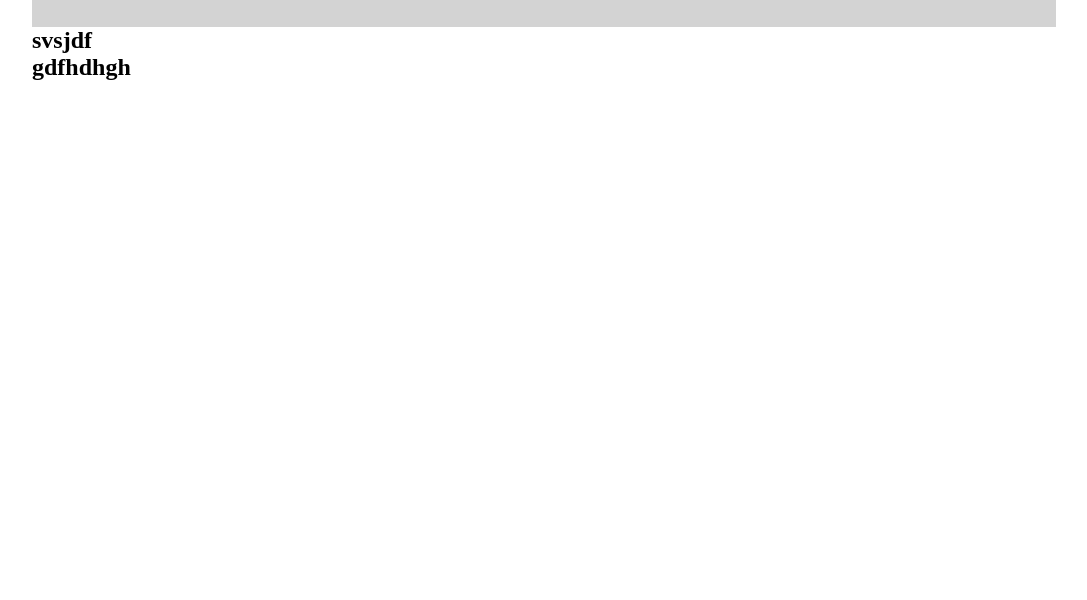
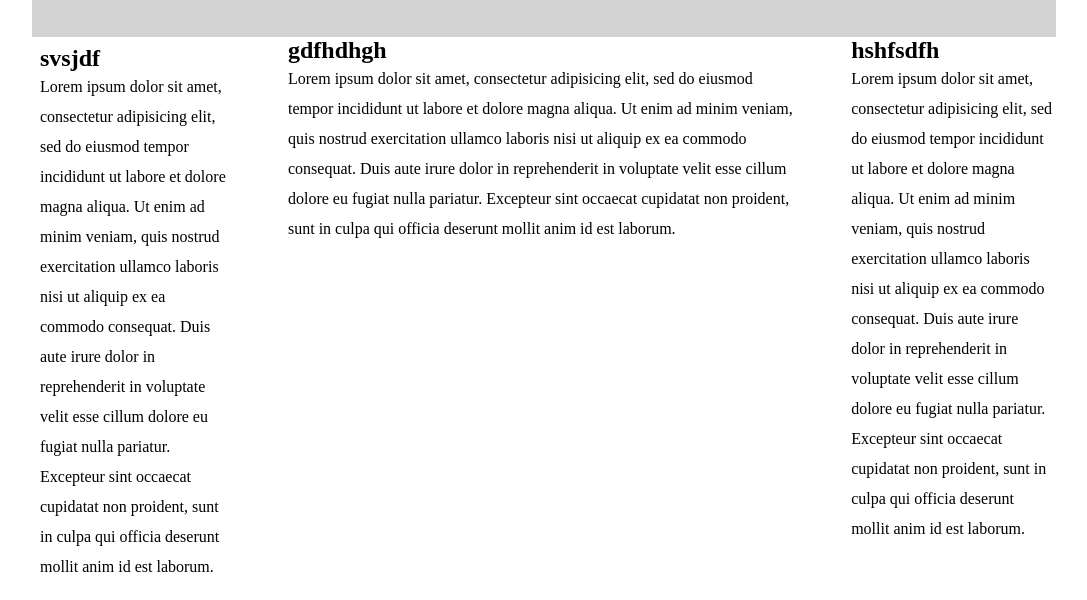
Before and after one commit to valeriodeprosperi/htmlcss-fluentify, a plain HTML site: page index.html in a window 1280 px wide. Shown: the part 517-1117 px from the top of the page, without its empty margins (96-1183 px from the left). Before the commit the page ends 800 px from the top, so only its background shows below. Drawn offline with Linux system fonts and the light colour scheme.

Commit message:
inserimento lorem e sistemazioni varie

```diff
--- a/index.html
+++ b/index.html
@@ -38,6 +38,8 @@
           <button id="button-color"type="button" name="button">strutura un piano</button>
 
         </div>
+
+
       </header>
       <!-- /parte superiore -->
 
@@ -48,18 +50,23 @@
                     <h2>Solo un corso sulla fluency può portare ad una soluzione definitiva concreata</h2>
         </div>
 
-        <div class="colonne">
+
           <aside class="col-left">
             <h2>svsjdf</h2>
+            <p>Lorem ipsum dolor sit amet, consectetur adipisicing elit, sed do eiusmod tempor incididunt ut labore et dolore magna aliqua. Ut enim ad minim veniam, quis nostrud exercitation ullamco laboris nisi ut aliquip ex ea commodo consequat. Duis aute irure dolor in reprehenderit in voluptate velit esse cillum dolore eu fugiat nulla pariatur. Excepteur sint occaecat cupidatat non proident, sunt in culpa qui officia deserunt mollit anim id est laborum.</p>
           </aside>
 
-          <section class="col-central">
+          <section class="col-center">
             <h2>gdfhdhgh</h2>
+            <p>Lorem ipsum dolor sit amet, consectetur adipisicing elit, sed do eiusmod tempor incididunt ut labore et dolore magna aliqua. Ut enim ad minim veniam, quis nostrud exercitation ullamco laboris nisi ut aliquip ex ea commodo consequat. Duis aute irure dolor in reprehenderit in voluptate velit esse cillum dolore eu fugiat nulla pariatur. Excepteur sint occaecat cupidatat non proident, sunt in culpa qui officia deserunt mollit anim id est laborum.</p>
           </section>
 
           <aside class="col-right">
+            <h2>hshfsdfh</h2>
+            <p>Lorem ipsum dolor sit amet, consectetur adipisicing elit, sed do eiusmod tempor incididunt ut labore et dolore magna aliqua. Ut enim ad minim veniam, quis nostrud exercitation ullamco laboris nisi ut aliquip ex ea commodo consequat. Duis aute irure dolor in reprehenderit in voluptate velit esse cillum dolore eu fugiat nulla pariatur. Excepteur sint occaecat cupidatat non proident, sunt in culpa qui officia deserunt mollit anim id est laborum.</p>
+          </aside>
 
-          </aside>
+
 
 
 
--- a/style.css
+++ b/style.css
@@ -94,3 +94,35 @@
   background-color: lightgrey;
   text-align: center;
 }
+
+main {
+  margin: 1% 0;
+}
+
+main::after{
+  content: "";
+  display: block;
+  clear: both;
+
+}
+
+main p {
+  line-height: 30px;
+}
+
+/* colonne */
+.col-left, .col-center, .col-right  {
+  float: left;
+}
+.col-left {
+  width: 20%;
+  margin-right: 5%;
+  padding: 8px;
+}
+.col-center {
+  width: 50%;
+}
+.col-right {
+  width: 20%;
+  margin-left: 5%;
+}
```
